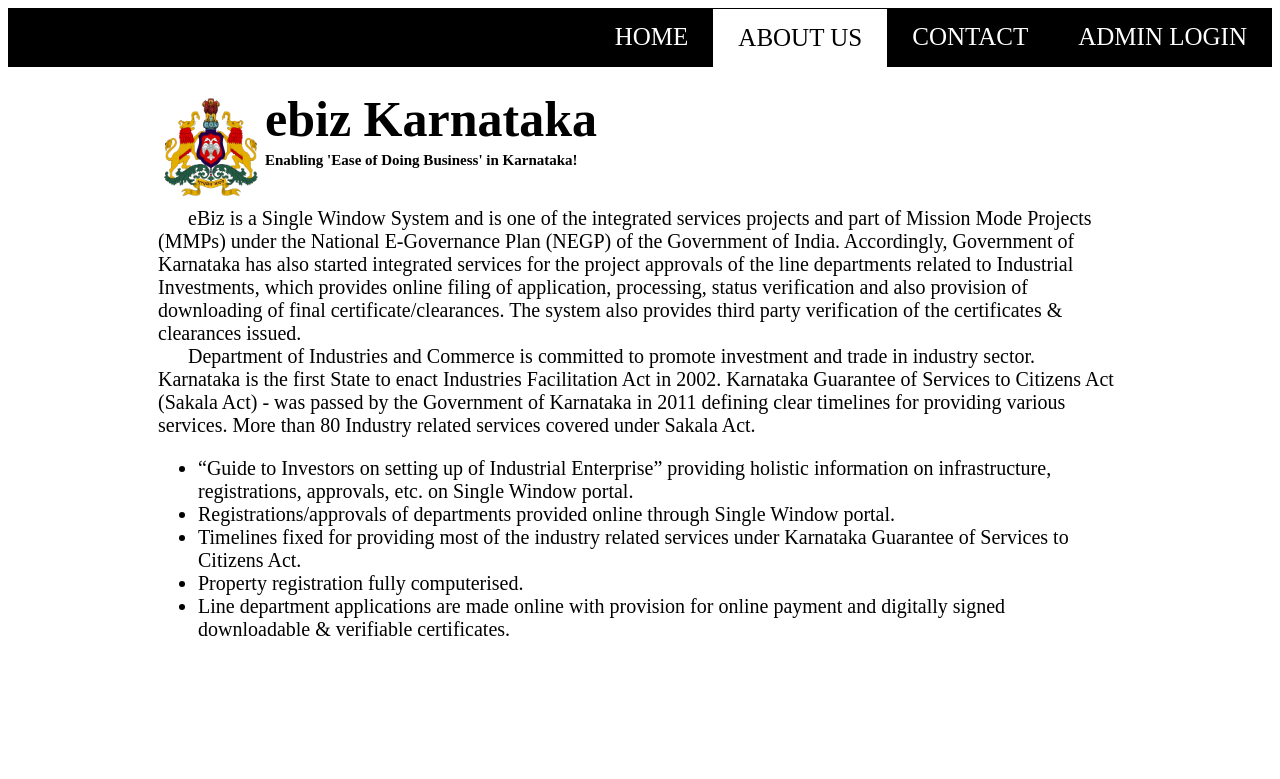
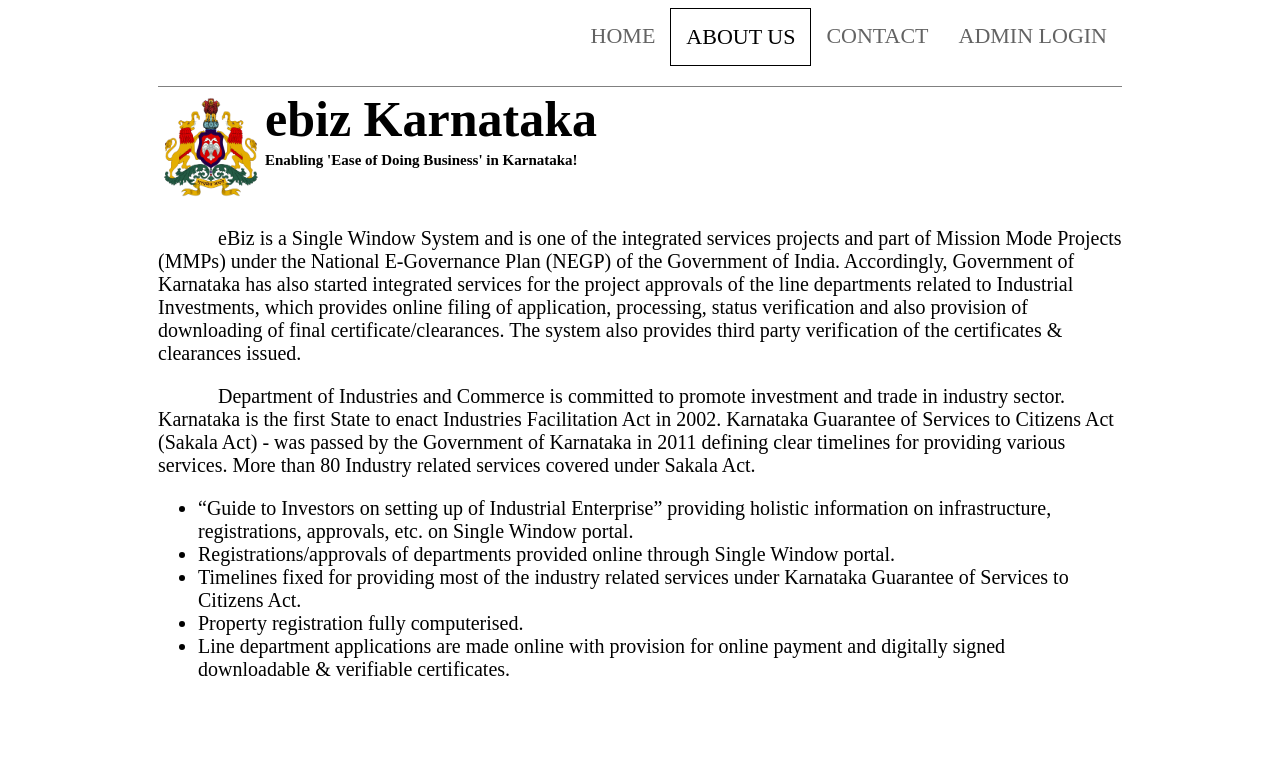
Before and after one commit to Srivennala-Kandibedala/dic_project, a PHP site: page /about.php in a window 1280 px wide. Shown: the top 779 px of the page. Run offline with PHP 8.4, Linux system fonts and the light colour scheme.

Commit message:
Refactored Code

```diff
--- a/about.php
+++ b/about.php
@@ -1,7 +1,7 @@
 <html>
     <link rel="stylesheet" href="style.css">
+    <link rel="icon" href="logo-mini.jpeg">
     <style>
-
         img {
             display: inline;
             width: 100px;
@@ -10,8 +10,6 @@
         h1 {
             display: inline;
         }
-
-
     </style>
     <meta name="viewport" content="width=device-width, initial-scale=1.0">
 <body>
@@ -23,16 +21,25 @@
             <li><a href="index.php">HOME</a></li></ul>
     </nav>
     <div class="body">
-    <table><p>
-        <tr><td rowspan="2"><img align="top" src="1200px-Seal_of_Karnataka.svg.png"></td>
+    <table>
+        <tr>
+            <td rowspan="2"><img align="top" src="logo.jpeg"></td>
+            <td><h1 style="font-size:50px">ebiz Karnataka </h1></td>
+        </tr>
 
-        <td><h1 style="font-size:50px">ebiz Karnataka </h1></td></tr>
-
-        <tr><td><h6 style="font-size:15px;"> Enabling 'Ease of Doing Business' in Karnataka!</h6></td></tr></p></table>
-     &nbsp;&nbsp;&nbsp;&nbsp;&nbsp;&nbsp;eBiz is a Single Window System and is one of the integrated services projects and part of Mission Mode Projects (MMPs) under the National E-Governance Plan (NEGP) of the Government of India.
-Accordingly, Government of Karnataka has also started integrated services for the project approvals of the line departments related to Industrial Investments, which provides online filing of application, processing, status verification and also provision of downloading of final certificate/clearances. The system also provides third party verification of the certificates & clearances issued.<br>
-            &nbsp;&nbsp;&nbsp;&nbsp;&nbsp;&nbsp;Department of Industries and Commerce is committed to promote investment and trade in industry sector. Karnataka is the first State to enact Industries Facilitation Act in 2002. Karnataka Guarantee of Services to Citizens Act (Sakala Act) - was passed by the Government of Karnataka in 2011 defining clear timelines for providing various services. More than 80 Industry related services covered under Sakala Act.
-         <br>
+        <tr>
+            <td>
+                <h6 style="font-size:15px;">Enabling 'Ease of Doing Business' in Karnataka!</h6>
+            </td>
+        </tr>
+    </table>
+        <p>
+            eBiz is a Single Window System and is one of the integrated services projects and part of Mission Mode Projects (MMPs) under the National E-Governance Plan (NEGP) of the Government of India.
+            Accordingly, Government of Karnataka has also started integrated services for the project approvals of the line departments related to Industrial Investments, which provides online filing of application, processing, status verification and also provision of downloading of final certificate/clearances. The system also provides third party verification of the certificates & clearances issued.
+        </p>
+        <p>
+            Department of Industries and Commerce is committed to promote investment and trade in industry sector. Karnataka is the first State to enact Industries Facilitation Act in 2002. Karnataka Guarantee of Services to Citizens Act (Sakala Act) - was passed by the Government of Karnataka in 2011 defining clear timelines for providing various services. More than 80 Industry related services covered under Sakala Act.
+        </p>
 
          <ul><li>“Guide to Investors on setting up of Industrial Enterprise” providing holistic information on infrastructure, registrations, approvals, etc. on Single Window portal.</li>
              <li>Registrations/approvals of departments provided online through Single Window portal.</li>
--- a/style.css
+++ b/style.css
@@ -1,33 +1,32 @@
 body {
-
     font-size: 20px;
     font-style: arial;
+    padding: 0 150px;
 }
-.body{
-            padding-left: 150px;
-            padding-right: 150px;
+nav {
+    border-bottom: 1px solid grey;
 }
-        a{
-            border: none;
-            padding: 15px 25px;
-            text-align: center;
-            font-size: 25px;
-            cursor: pointer;
-            float: right;
-            color: white;
-            text-decoration: none;
-
-        }
-        a:hover{
-            color: #333;
-        }
-        a.active{
-            background-color: white;
-            color: black;
-            border-top: 1px solid black;
-        }
-        .nav{
-            background-color: black;
+nav ul {
     overflow: hidden;
     list-style-type: none;
 }
+nav a {
+    border: none;
+    padding: 15px;
+    text-align: center;
+    font-size: 22px;
+    cursor: pointer;
+    float: right;
+    color: rgb(99, 99, 99);
+    text-decoration: none;
+}
+a:hover {
+    color: rgb(0, 0, 0);
+}
+a.active {
+    color: rgb(0, 0, 0);
+    border: 1px solid black;
+}
+p {
+    text-indent: 3em;
+}
```
Also changed, not shown: contact.html (+33 -18 lines), index.php (+21 -23 lines), login.php (+18 -18 lines), logo-mini.jpeg (added), logo.jpeg (renamed from 1200px-Seal_of_Karnataka.svg.png). Lines whose indentation alone changed are shown as unchanged.
